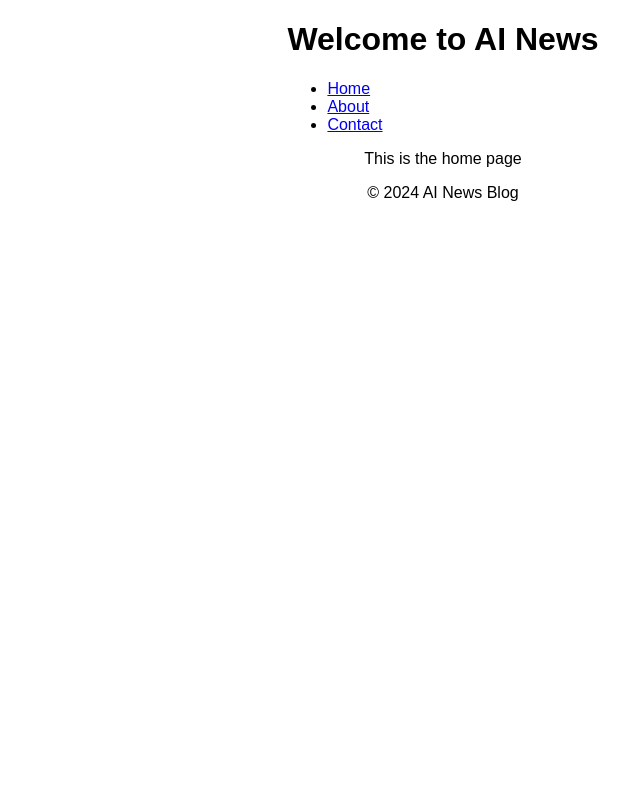
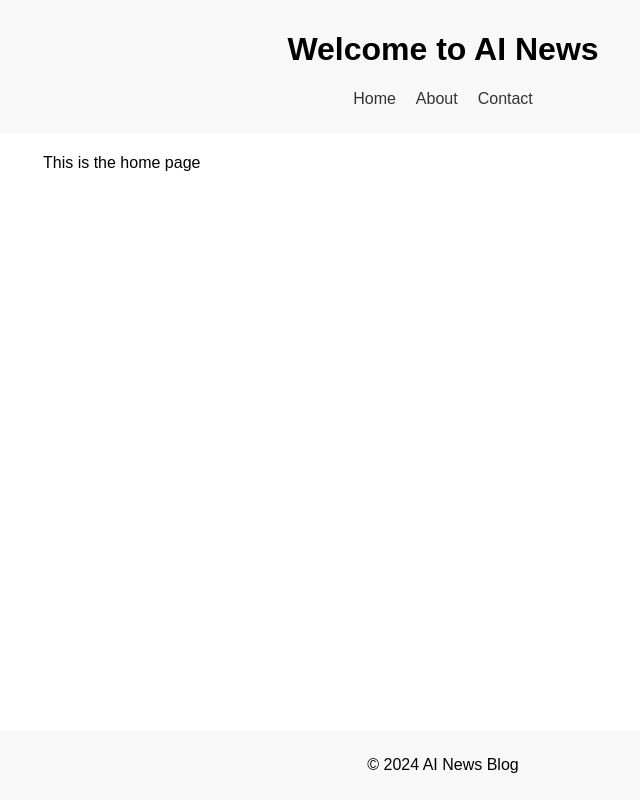
Before and after one commit to jmrvuax/ai-news-blog, a PHP site: page / in a window 1280 px wide. Shown: the whole page, without its empty margins (197-837 px from the left). Run offline with PHP 8.4, Linux system fonts and the light colour scheme.

Commit message:
Add styles for menu items and main components

```diff
--- a/css/styles.css
+++ b/css/styles.css
@@ -1,9 +1,68 @@
 body {
-    display: flex;
+  display: flex;
+  flex-direction: column;
+  align-items: center;
+  justify-content: center;
+  margin: 0;
+  padding: 0;
+  font-family: Arial, sans-serif;
+}
+
+/* Responsive header */
+header {
+  width: 100%;
+  text-align: center;
+  background-color: #f8f8f8;
+  padding: 10px 0;
+}
+
+/* Navigation menu styles */
+nav ul {
+  list-style-type: none;
+  padding: 0;
+  display: flex;
+  justify-content: center;
+  flex-wrap: wrap;
+}
+
+nav ul li {
+  margin: 0 10px;
+}
+
+nav ul li a {
+  text-decoration: none;
+  color: #333;
+}
+
+nav ul li a:hover {
+  text-decoration: underline;
+}
+
+/* Responsive menu for small screens */
+@media (max-width: 600px) {
+  nav ul {
     flex-direction: column;
     align-items: center;
-    justify-content: center;
-    margin: 0;
-    padding: 0;
-    font-family: Arial, sans-serif;
   }
+
+  nav ul li {
+    margin: 10px 0;
+  }
+}
+
+/* Centering the main content */
+main {
+  width: 90%;
+  max-width: 800px;
+  margin: 20px auto;
+}
+
+/* Responsive footer */
+footer {
+  width: 100%;
+  text-align: center;
+  background-color: #f8f8f8;
+  padding: 10px 0;
+  position: fixed;
+  bottom: 0;
+}
```
